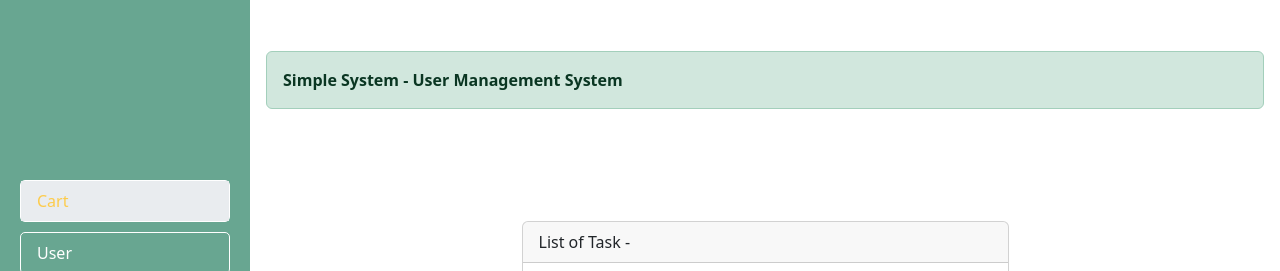
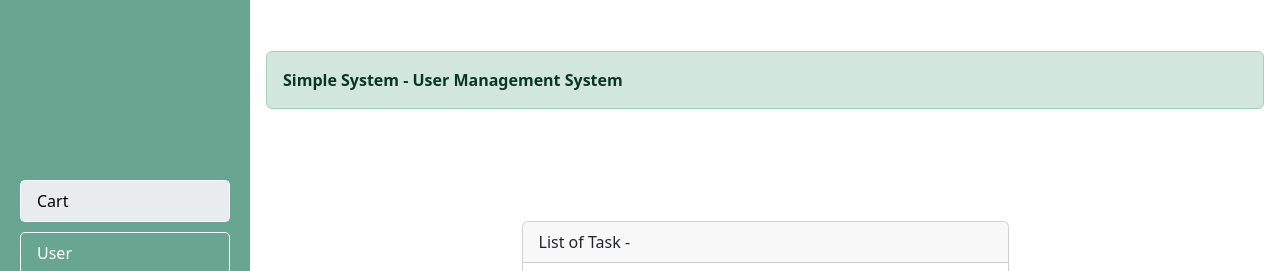
Before and after one commit to Tajiribaba/user-management, an Angular app: page / in a window 1280 px wide. In both pictures the pointer is over the link "Cart". Shown: the top 271 px of the page. Built offline with nearby package versions, Linux system fonts and the light colour scheme.

Commit message:
setting-hover-transition-on-sidebar

```diff
--- a/src/app/main/main.component.scss
+++ b/src/app/main/main.component.scss
@@ -35,9 +35,13 @@ a:hover {
     }
 }
 
+.sidebar .nav-link {
+  transition: background-color 10s, color 5s;
+}
+
 .sidebar .nav-link:hover {
     background-color: #e9ecef;
-    color: rgba(255, 200, 57, 0.9);
+    color: #000;
 }
 
 
```
